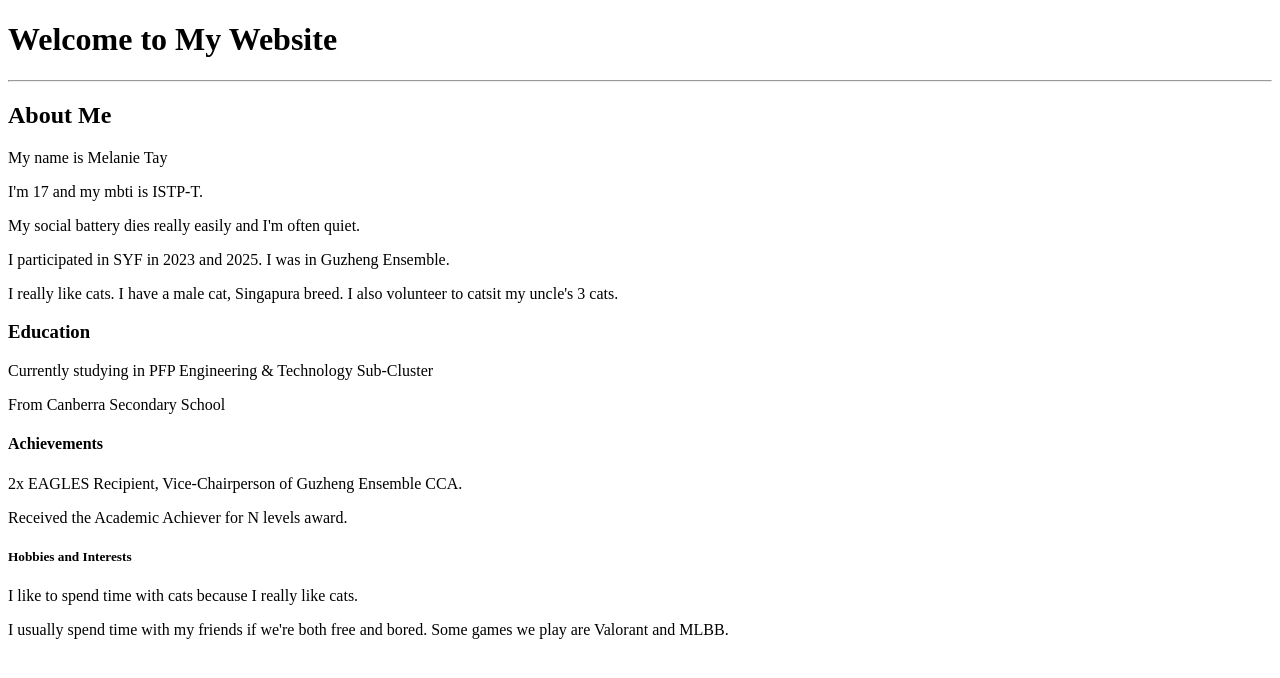
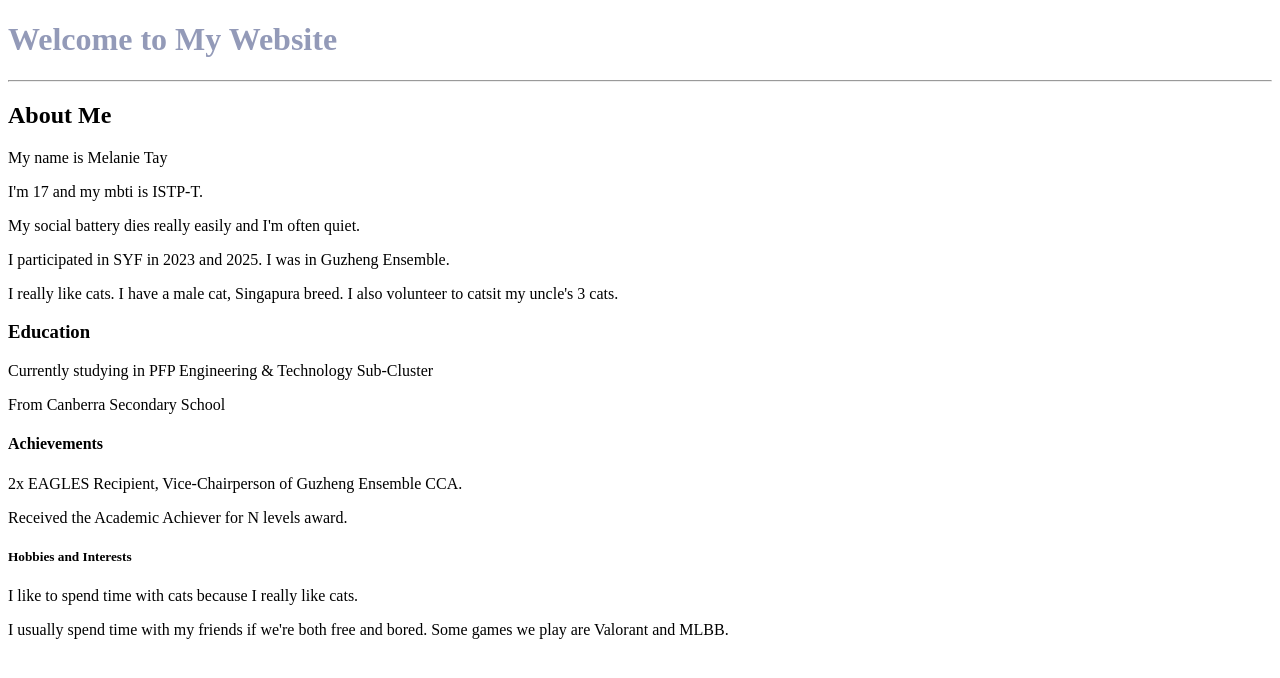
Before and after one commit to velionaaa/melanie.github.io, a plain HTML site: page index.html in a window 1280 px wide. Drawn offline with Linux system fonts and the light colour scheme.

Commit message:
Update index.html

```diff
--- a/index.html
+++ b/index.html
@@ -4,7 +4,7 @@
   <title>A Very Simple Page</title>
 </head>
 <body>
-  <h1>Welcome to My Website</h1>
+  <h1 style="color: #939ab8;">Welcome to My Website</h1>
   <hr>
   <h2> About Me</h2>
   <p>My name is Melanie Tay</p>
```
